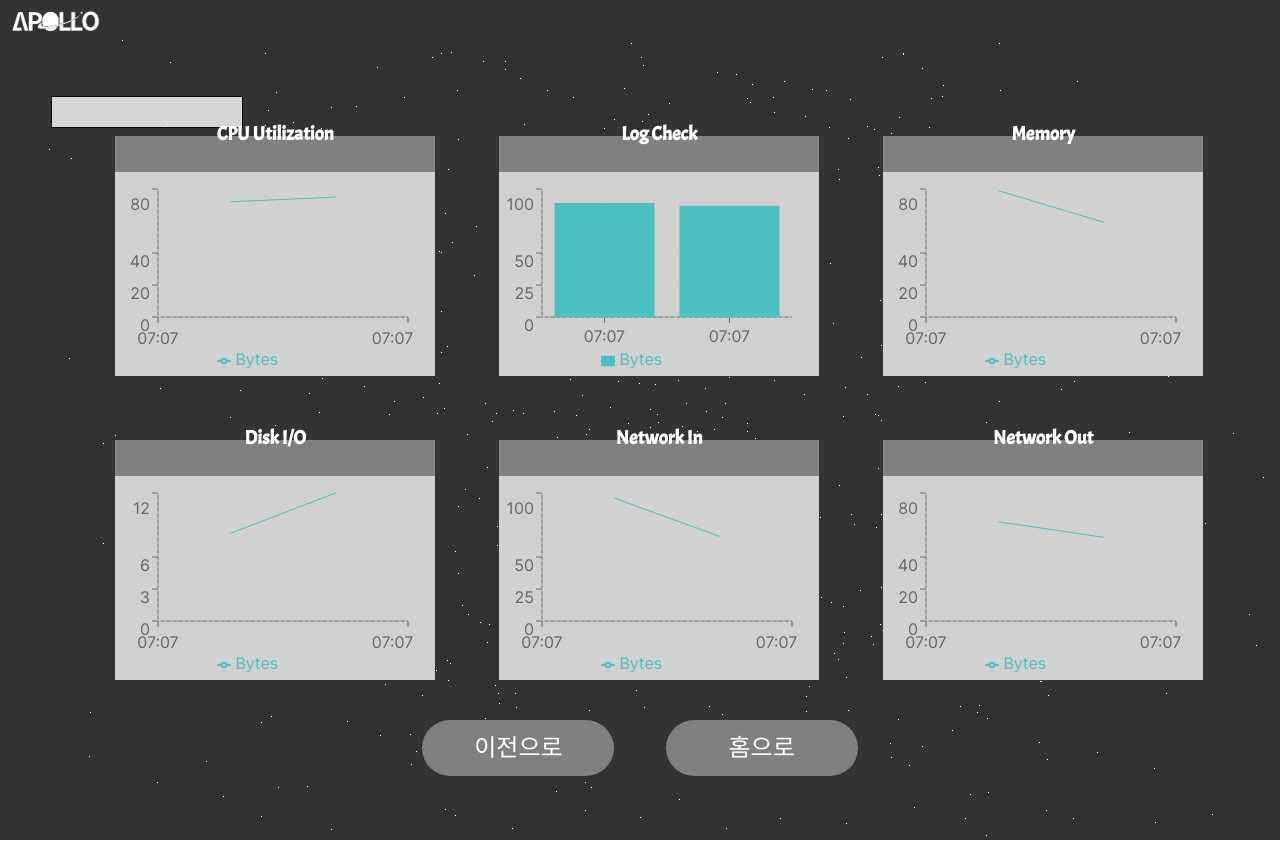
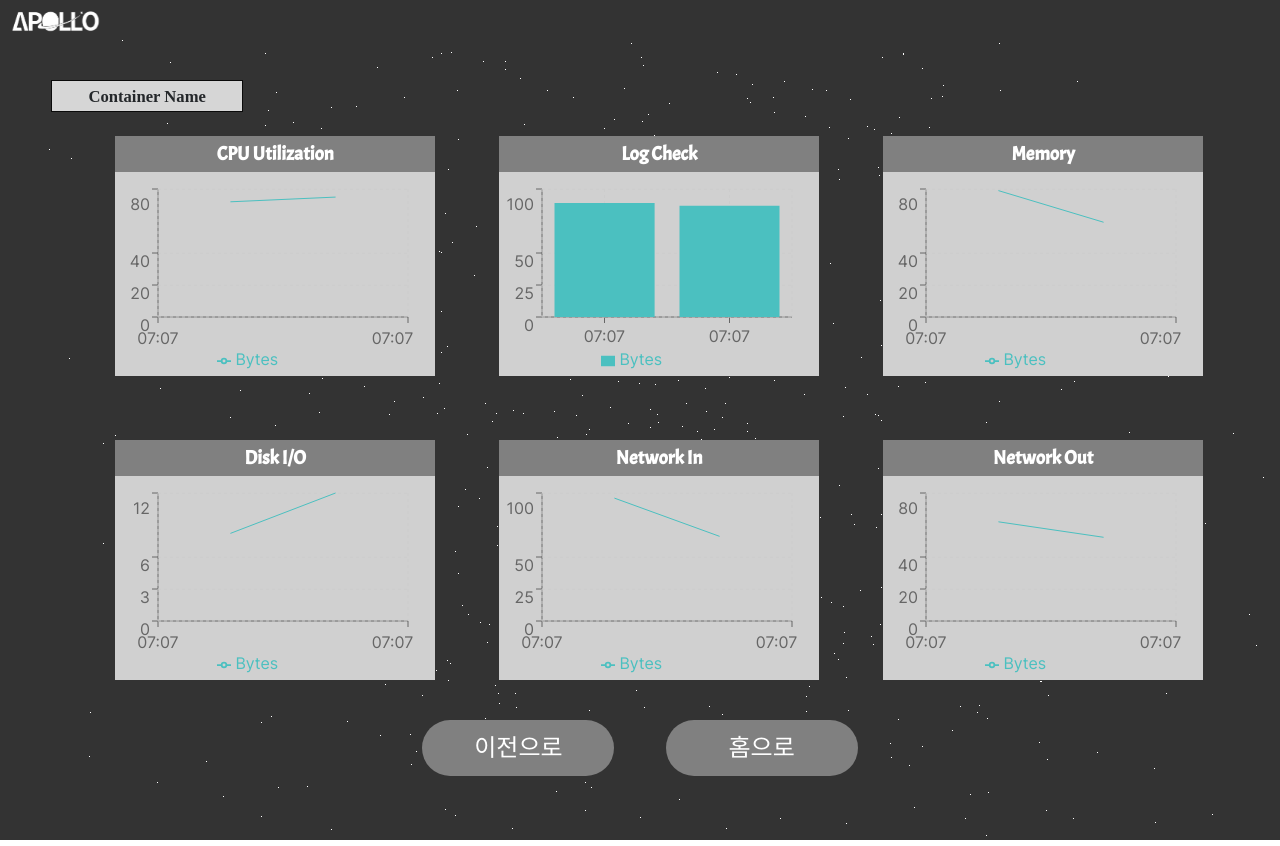
Before and after one commit to Hanium-Apollo/Apollo-Platform, a React (Create React App) app: page /monitor in a window 1280 px wide. Built offline with nearby package versions, Linux system fonts and the light colour scheme; a web font is replaced by a local one.

Commit message:
Design: 모니터링 페이지 글자 위치 수정

```diff
--- a/src/assets/css/monitoringPage.css
+++ b/src/assets/css/monitoringPage.css
@@ -14,11 +14,11 @@
 }
 
 .container-name {
-    font-size: 1.5vw;
+    font-size: 1.3vw;
     background-color: rgba(255, 255, 255, 0);
     z-index: 1;
-    top: -7%;
     position: absolute;
+    bottom: -90%;
     font-family: ONE-Mobile-Bold;
     text-overflow: ellipsis;
     overflow: hidden;
@@ -108,7 +108,7 @@
     position: absolute;
     font-family: Acme;
     font-weight: bold;
-    top: 3%;
+    top: 50%;
   }
 
   .button-text {
@@ -121,7 +121,7 @@
     top: 15%;
   }
 
-  @media (min-aspect-ratio: 0.5) {
+  @media (max-aspect-ratio: 0.5) {
     .container-name {
       font-size: 1.7vw;
       left: 50%;
@@ -134,7 +134,7 @@
     }
   }
 
-  @media (min-aspect-ratio: 1.5) {
+  @media (max-aspect-ratio: 1.5) {
     .container-name {
       font-size: 1%;
       left: 57%;
@@ -150,27 +150,3 @@
       top: -5%;
     }
   }
-
-  @media (min-aspect-ratio: 2.8) {
-    .container-name {
-      font-size: 0.3vw;
-      left: 50%;
-      top: -21%;
-    }
-
-    .text-block {
-      width: 8%;
-      top: 17.5%;
-    }
-
-    .cpu-block,
-    .log-block,
-    .memory-block{
-      bottom: 48%;
-    }
-
-    .text-match {
-      font-size: 0.8vw;
-      top: 1%;
-    }
-  }
--- a/src/pages/Monitoring/Monitor.tsx
+++ b/src/pages/Monitoring/Monitor.tsx
@@ -9,7 +9,7 @@ function Monitor() {
     return (
         <div>
             <div className="text-block">
-                <p className="container-name overflow-hidden">Container Name</p>
+                <p className="container-name">Container Name</p>
             </div>
 
             <div className="cpu-block">
```
